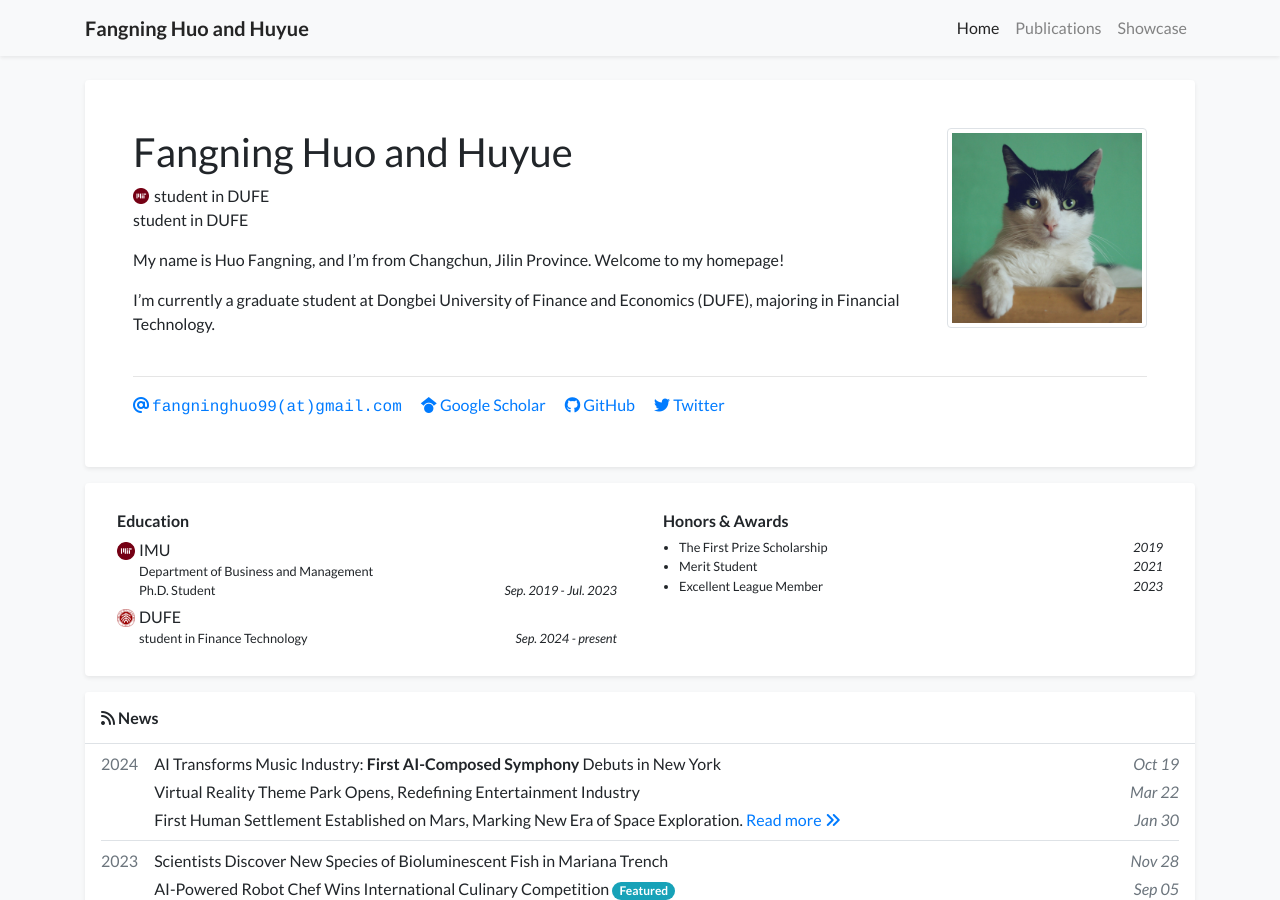
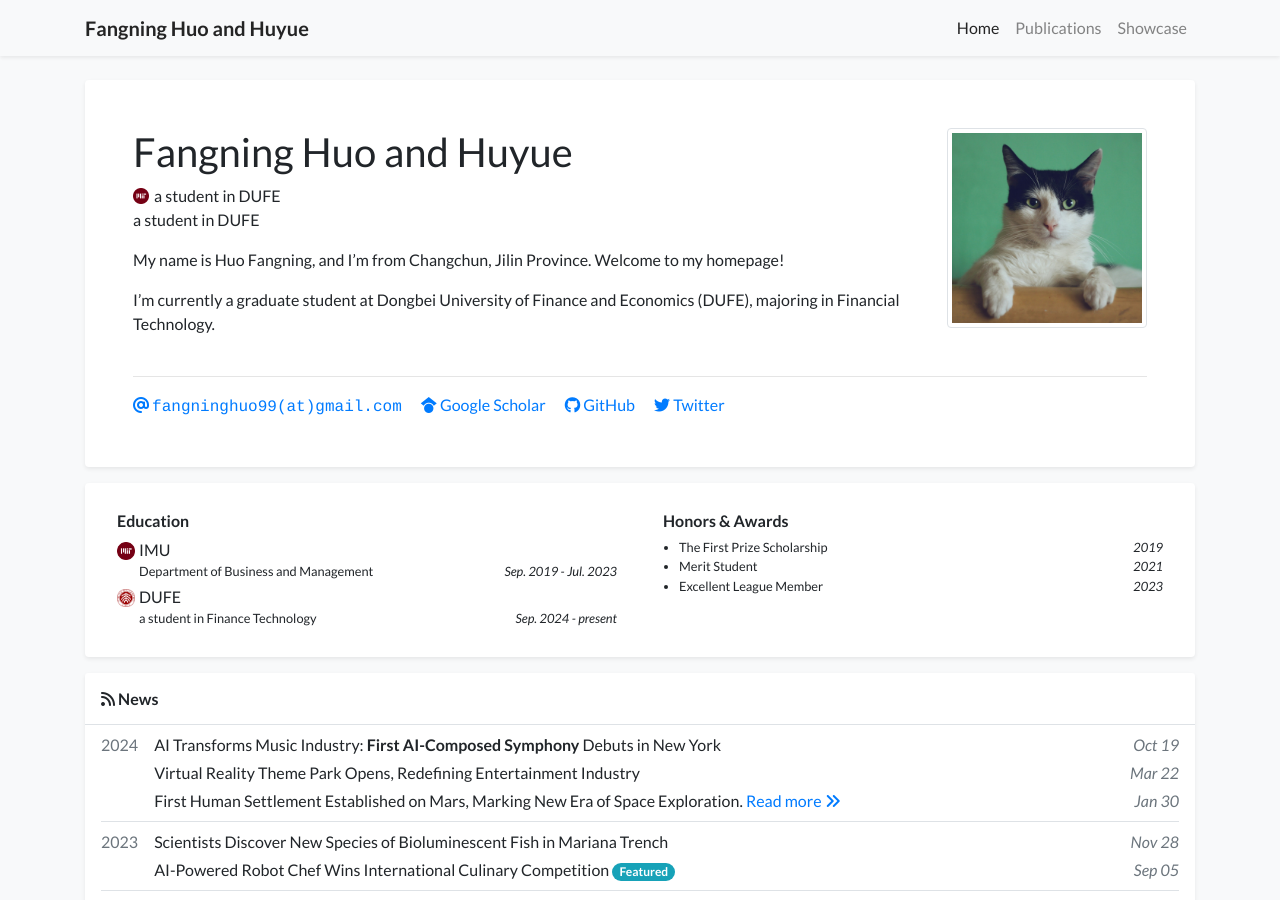
Before and after one commit to hhffnn925811/hhffnn925811.github.io, a Jekyll site: the page built from index.html, in a window 1280 px wide and 900 px high. Built offline with Jekyll 4.4.1, drawn with Linux system fonts in a browser that asks for light colours; nearby versions of some CDN libraries; a style sheet for code colours, icons or effects is not loaded.

Commit message:
Update profile.yml

```diff
--- a/_data/profile.yml
+++ b/_data/profile.yml
@@ -4,8 +4,8 @@ navbar_name: "Fangning Huo and Huyue"
 
 positions:
 - logo: /assets/images/badges/MIT_Social_circle.png  # Logo is optional
-  name: student in DUFE
-- name: student in DUFE
+  name: a student in DUFE
+- name: a student in DUFE
 
 
 email: "fangninghuo99@gmail.com"
@@ -37,11 +37,10 @@ education:
   logo: /assets/images/badges/MIT_Social_circle.png
   position: >-
     Department of Business and Management <br/>
-    Ph.D. Student
   date: Sep. 2019 - Jul. 2023
 - name: DUFE
   logo: /assets/images/badges/PKU_red.png
-  position: student in Finance Technology
+  position: a student in Finance Technology
   date: Sep. 2024 - present
 
 # experience:
```
